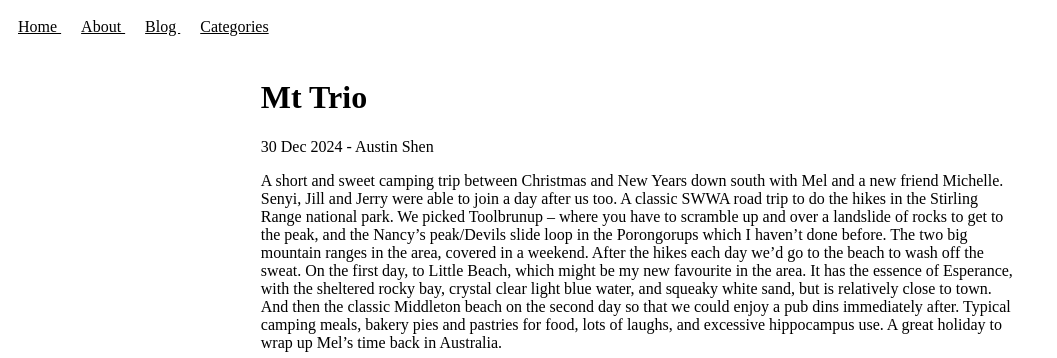
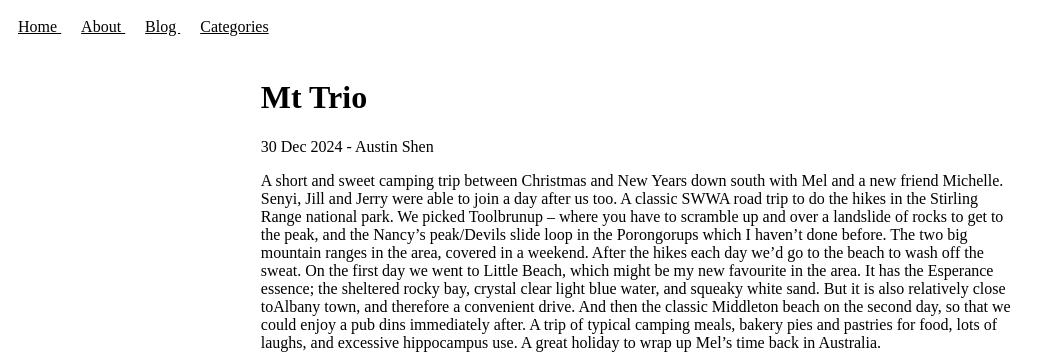
Before and after one commit to axshen/axshen.github.io, a Jekyll site: the page built from _posts/2024-12-30-mt_trio.md, in a window 1280 px wide and 900 px high, cut to the strip 0-358 px from the top of the window. Shown: the whole strip, without its empty margins (0-1057 px from the left). Built offline with Jekyll 4.4.1, drawn with Linux system fonts in a browser that asks for light colours.

Commit message:
proof read

```diff
--- a/_posts/2024-12-30-mt_trio.md
+++ b/_posts/2024-12-30-mt_trio.md
@@ -6,7 +6,7 @@ author: Austin Shen
 image: https://www.dropbox.com/scl/fi/5uw10g6k5qzawc710p29m/BADD708B-EB41-4904-9451-DD85EE0BF271-67043-00000B5F24DFBD82.JPG?rlkey=ntpjg2qmh98j4v9xgbeznrlok&raw=1
 ---
 
-A short and sweet camping trip between Christmas and New Years down south with Mel and a new friend Michelle. Senyi, Jill and Jerry were able to join a day after us too. A classic SWWA road trip to do the hikes in the Stirling Range national park. We picked Toolbrunup -- where you have to scramble up and over a landslide of rocks to get to the peak, and the Nancy's peak/Devils slide loop in the Porongorups which I haven't done before. The two big mountain ranges in the area, covered in a weekend. After the hikes each day we'd go to the beach to wash off the sweat. On the first day, to Little Beach, which might be my new favourite in the area. It has the essence of Esperance, with the sheltered rocky bay, crystal clear light blue water, and squeaky white sand, but is relatively close to town. And then the classic Middleton beach on the second day so that we could enjoy a pub dins immediately after. Typical camping meals, bakery pies and pastries for food, lots of laughs, and excessive hippocampus use. A great holiday to wrap up Mel's time back in Australia.
+A short and sweet camping trip between Christmas and New Years down south with Mel and a new friend Michelle. Senyi, Jill and Jerry were able to join a day after us too. A classic SWWA road trip to do the hikes in the Stirling Range national park. We picked Toolbrunup -- where you have to scramble up and over a landslide of rocks to get to the peak, and the Nancy's peak/Devils slide loop in the Porongorups which I haven't done before. The two big mountain ranges in the area, covered in a weekend. After the hikes each day we'd go to the beach to wash off the sweat. On the first day we went to Little Beach, which might be my new favourite in the area. It has the Esperance essence; the sheltered rocky bay, crystal clear light blue water, and squeaky white sand. But it is also relatively close toAlbany town, and therefore a convenient drive. And then the classic Middleton beach on the second day, so that we could enjoy a pub dins immediately after. A trip of typical camping meals, bakery pies and pastries for food, lots of laughs, and excessive hippocampus use. A great holiday to wrap up Mel's time back in Australia.
 
 <div class='gallery' style='align-items: center'>
   <img src="https://www.dropbox.com/scl/fi/9wjqk295gyv5rmkm3udjg/D5C74326-9329-4860-9FBD-D5209282BC41-70971-00000C7D7CAA1BBF.jpg?rlkey=lm0keevop03w73msvbv48nfbq&raw=1">
```
